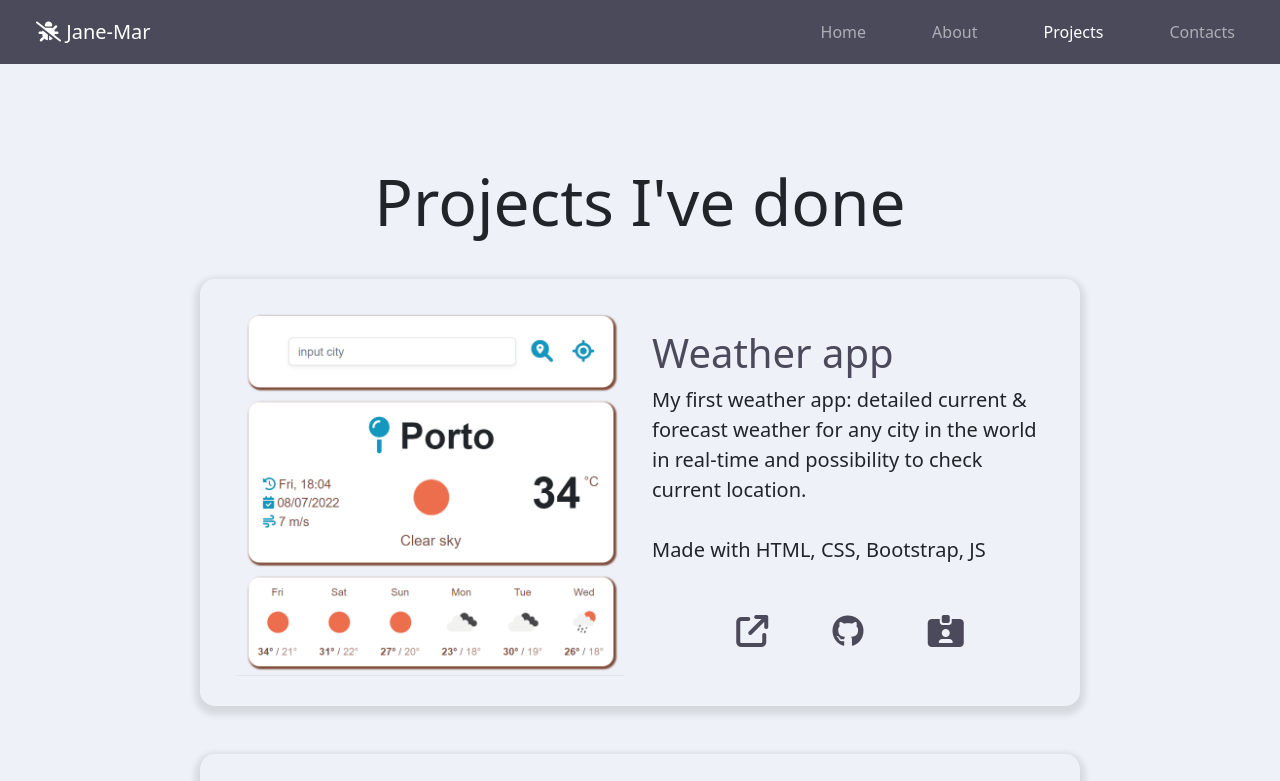
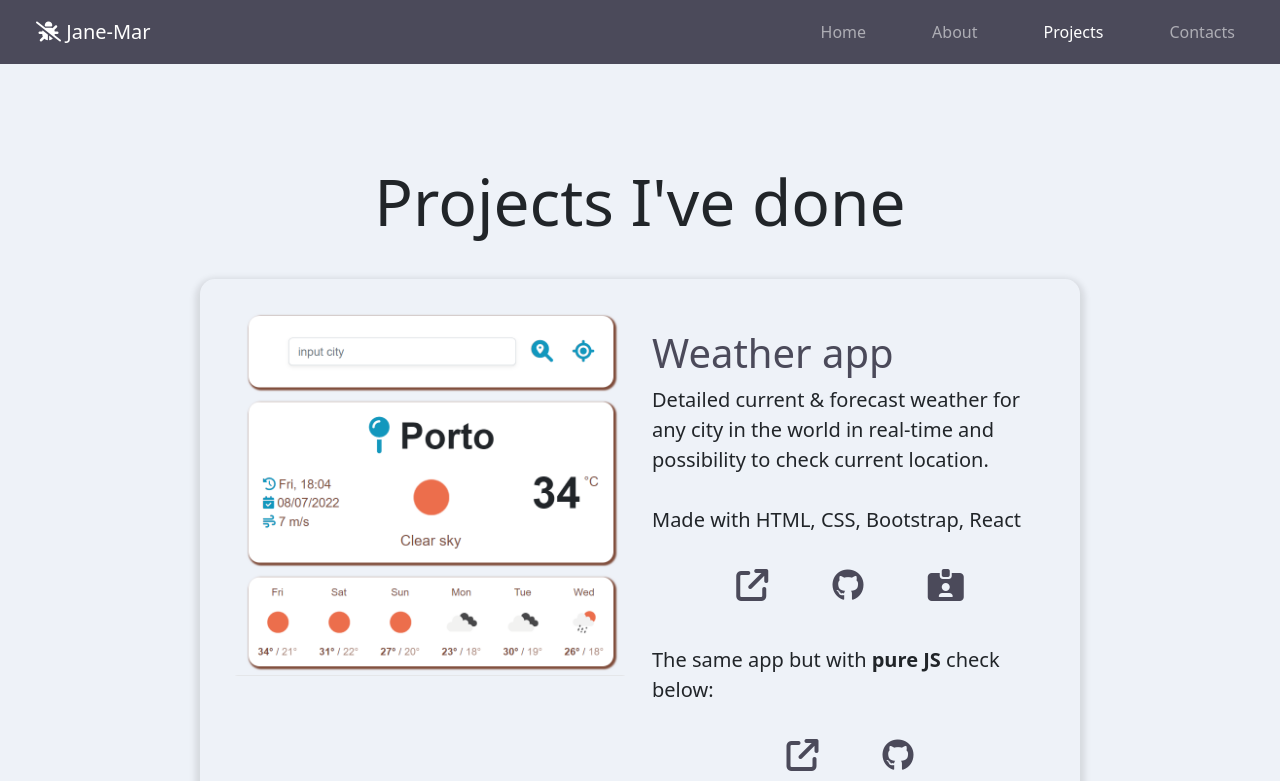
Before and after one commit to Jane-Mar/portfolio-project, a plain HTML site: page work.html in a window 1280 px wide. Shown: the top 781 px of the page. Drawn offline with nearby package versions, Linux system fonts and the light colour scheme.

Commit message:
added links to weather app with React

```diff
--- a/work.html
+++ b/work.html
@@ -109,11 +109,32 @@
         </div>
         <div class="col-md-6">
           <h2>Weather app</h2>
-          <p>
-            My first weather app: detailed current & forecast weather for any
-            city in the world in real-time and possibility to check current
-            location.<br /><br />
-            Made with HTML, CSS, Bootstrap, JS
+          <p class="mb-0">
+            Detailed current & forecast weather for any city in the world in
+            real-time and possibility to check current location.<br /><br />
+            Made with HTML, CSS, Bootstrap, React
+          </p>
+          <div class="links-to-project text-center">
+            <a
+              href="https://relaxed-fox-1e8e86.netlify.app/"
+              target="_blank"
+              title="Go to weather app on Netlify"
+            >
+              <i class="fa-solid fa-arrow-up-right-from-square fa-2xl"></i>
+            </a>
+            <a
+              href="https://github.com/Jane-Mar/weather-app-react"
+              target="_blank"
+              title="Go to weather app on GitHub"
+            >
+              <i class="fa-brands fa-github fa-2xl"></i>
+            </a>
+            <a href="/contact.html" target="Contact Yevheniia">
+              <i class="fa-solid fa-id-card-clip fa-2xl"></i>
+            </a>
+          </div>
+          <p class="mt-5 mb-0">
+            The same app but with <b>pure JS</b> check below:
           </p>
           <div class="links-to-project text-center">
             <a
@@ -129,9 +150,6 @@
               title="Go to weather app on GitHub"
             >
               <i class="fa-brands fa-github fa-2xl"></i>
-            </a>
-            <a href="/contact.html" target="Contact Yevheniia">
-              <i class="fa-solid fa-id-card-clip fa-2xl"></i>
             </a>
           </div>
         </div>
```
